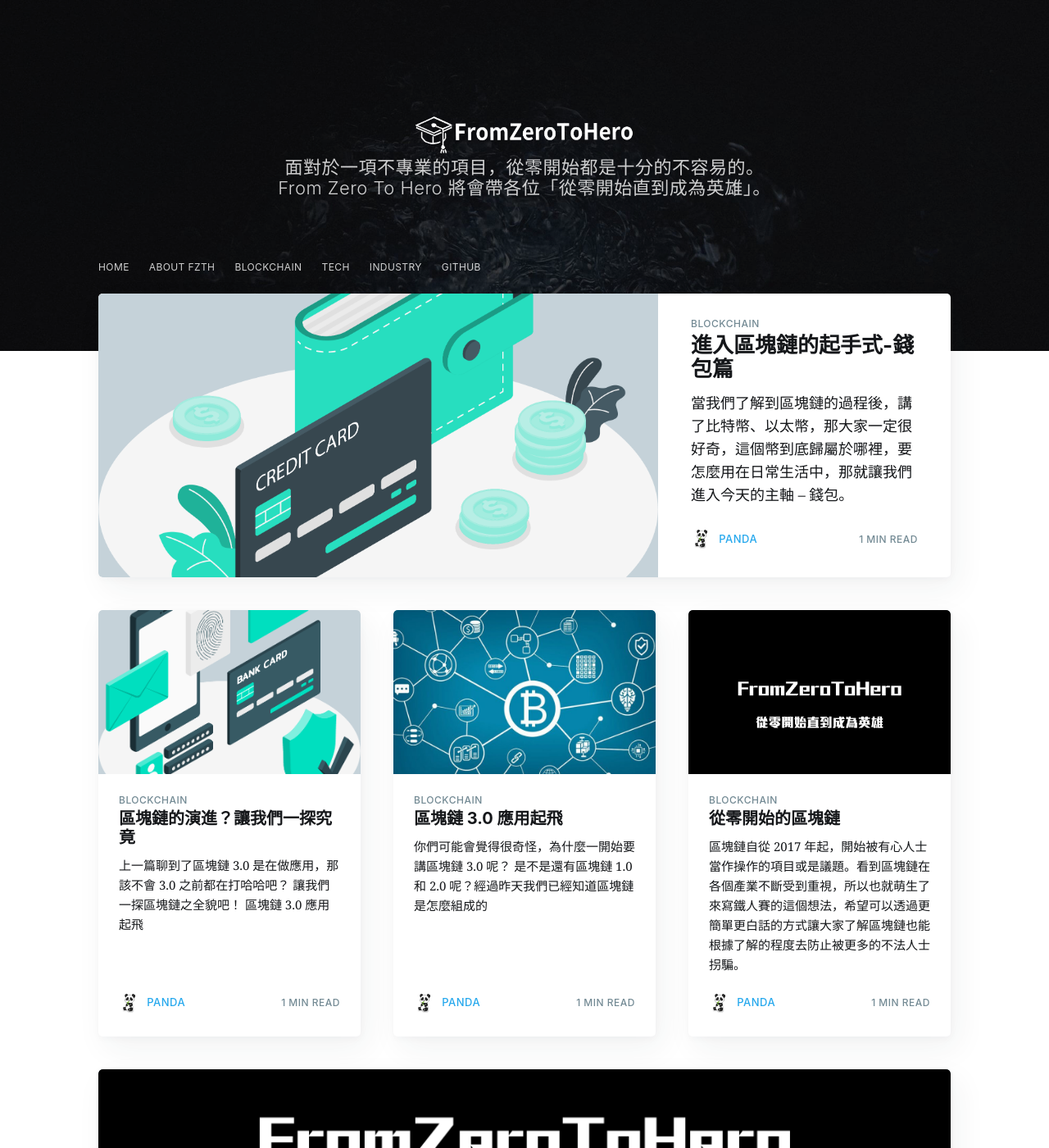
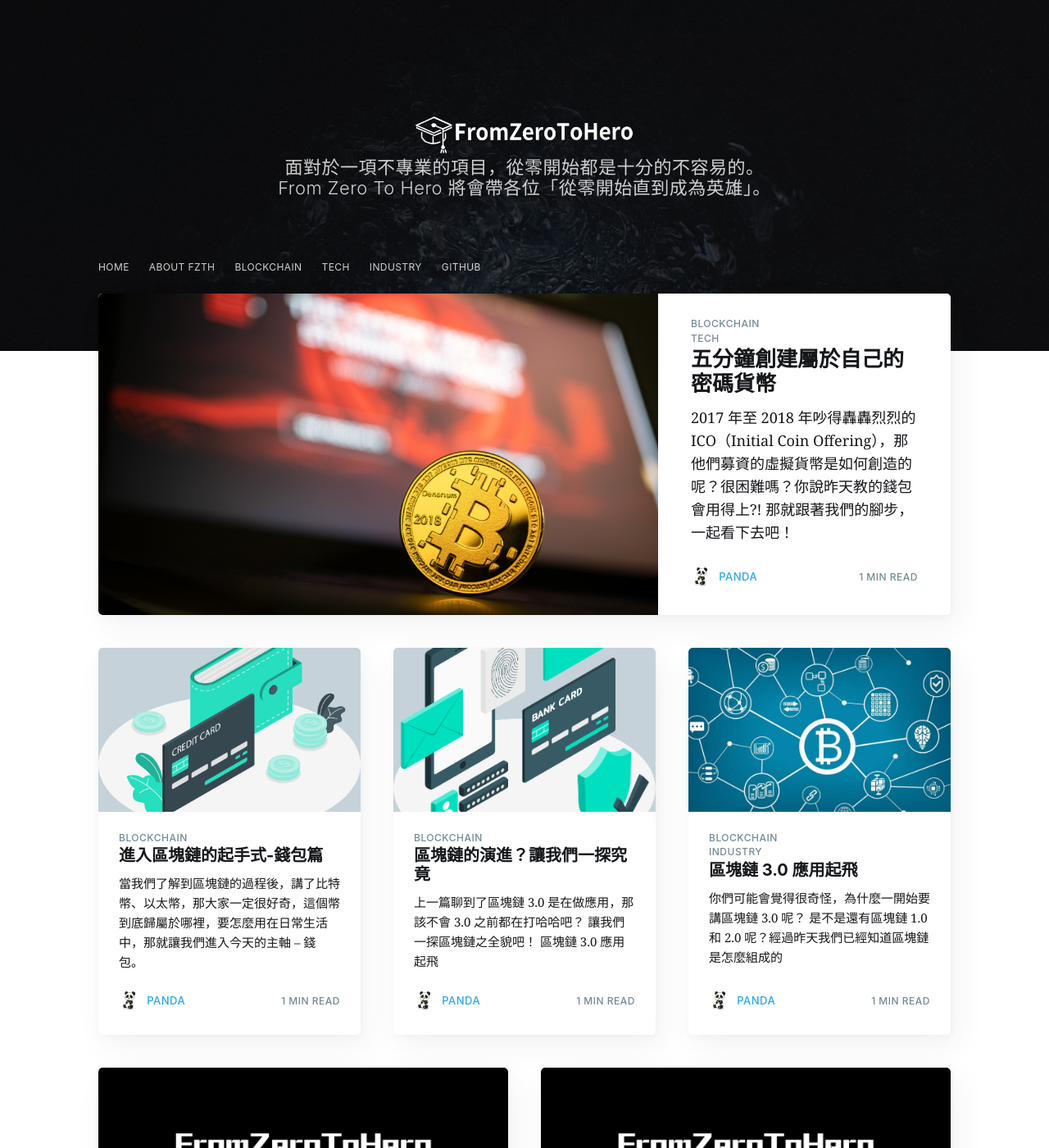
Before and after one commit to FZTH-Blockchain/fzth, a Jekyll site: the page built from index.html, in a window 1280 px wide and 1400 px high. Shown: the whole window at 82% size. Built offline with Jekyll 4.4.1, drawn with Linux system fonts in a browser that asks for light colours; nearby versions of some CDN libraries; the list of posts is cut into pages by our own code; comment, search, counter and statistics services are not loaded.

Commit message:
新增文章-五分鐘創建屬於自己的密碼貨幣

````diff
--- a/_posts/2019-12-05-進入區塊鏈的起手式 - 錢包篇.md
+++ /dev/null
@@ -1,142 +0,0 @@
----
-layout: post
-current: post
-cover: assets/images/panda-36.png #封面圖片
-navigation: True #上方導覽列
-title: 進入區塊鏈的起手式-錢包篇 #標題名稱
-date: 2019-12-05 #日期 YYYY-MM-DD
-tags: blockchain #標籤
-class: post-template
-subclass: 'post'
-author: panda #作者
----
-> 當我們了解到區塊鏈的過程後，講了比特幣、以太幣，那大家一定很好奇，這個幣到底歸屬於哪裡，要怎麼用在日常生活中，那就讓我們進入今天的主軸 -- 錢包。
-
-## 區塊鏈錢包
-
-我們可能會想到的錢包是長這樣
-
-<div align="center">
-    <img src="./assets/images/panda-27.png" style="width:100%">
-</div>
-
-<center><strong>圖1 錢包。</strong></center>
-
-<br>
-
-但區塊鏈的錢包可能就是一個 App 或一串數字，我們就稱它是區塊鏈錢包，聽起來是不是很沒實感呢？
-
-![](https://spectrocoin.com/vassets/images/public/a76b5158eecd85033d345100c4f15ae7-wallet_section1.png)
-
-順帶一提區塊鏈錢包可是有分**冷熱**喔！究竟是不是一個拿來煮的/冰的，那就跟著我們的腳步一起看下去吧！
-
-## MetaMask
-
-從前有隻小狐狸，祂叫做 MetaMask，祂長得十分可愛，並且祂賦予強大的功能，也被我們稱做是區塊鏈瀏覽器錢包第一把交椅。
-
-基本上，只要是開發者一定有聽說過 MetaMask，因為本篇是給技術小白看的，所以就讓我們手把手帶著大家一起來捕捉自己的小狐狸吧！
-
-
-> 需要準備 Chrome 瀏覽器！
-
-
-請先開啟至 [MetaMask官網](https://metamask.io/) 點選 Get Chrome Extension 就會至 Chrome 商店請點選安裝，將會在右上角工具列看到小狐狸的誕生，那讓我們點擊祂。
-
-<div align="center">
-    <img src="./assets/images/panda-28.png" style="width:100%">
-</div>
-
-<center><strong>圖2 就會有簡單的開場白。</strong></center>
-
-<br>
-
-> 因為我們這邊是純新手，所以我們選擇 「好，我們開始吧！」，當然大家如果已經有錢包的話，就可以輸入自己的助記詞。
-
-<div align="center">
-    <img src="./assets/images/panda-29.png" style="width:100%">
-</div>
-
-<center><strong>圖3 創建全新的錢包。</strong></center>
-
-<br>
-
-<div align="center">
-    <img src="./assets/images/panda-30.png" style="width:100%">
-</div>
-
-<center><strong>圖4 使用說明書。</strong></center>
-
-<br>
-
-<div align="center">
-    <img src="./assets/images/panda-31.png" style="width:100%">
-</div>
-
-<center><strong>圖5 創建錢包的密碼，這裡的密碼並非私鑰。</strong></center>
-
-<br>
-
-<div align="center">
-    <img src="./assets/images/panda-32.png" style="width:100%">
-</div>
-
-<center><strong>圖6 助記詞登打。</strong></center>
-
-> 然後就會看到所謂的註記詞，小狐狸也跟我們說如果洩漏自己的助記詞會被別人竊取自己的代幣！（**十分嚴重**）
-
-<br>
-
-<div align="center">
-    <img src="./assets/images/panda-33.png" style="width:100%">
-</div>
-
-<center><strong>圖7 自己的第一個區塊鏈錢包。</strong></center>
-
-<br>
-
-是不是很簡單呢？
-
-你說，那這樣每次開啟區塊鏈的錢包都要開啟電腦很麻煩。
-
-沒錯！所以現在的區塊鏈錢包不僅有大多數開發者用的 MetaMask 以及許多的手機區塊鏈錢包（像是 [Trust](https://trustwallet.com/)、以及台灣團隊的 [Dapp Pocket](https://www.dapppocket.io/zh-tw/))，有了這些區塊鏈錢包會讓我們在操作自己的密碼貨幣更能得心應手。
-
-## 冷熱錢包
-
-那接下來我們來介紹，什麼是冷熱錢包吧！
-
-> 冷錢包
-
-冷錢包就是指交易前**不聯網**的錢包。冷錢包安全性高，同時成本也較高，並且比較不好使用，但現在的冷錢包也都越做越好了！
-
-
-<div align="center">
-    <img src="./assets/images/panda-34.png" style="width:100%">
-</div>
-
-<center><strong>圖8 CoolWallet S。</strong></center>
-
-<br>
-
-> 熱錢包
-
-熱錢包就是**保持連網上線的錢包**。熱錢包有電腦錢包、手機錢包和網頁錢包三種類型。
-
-那大多熱錢包都有個蠻致命的問題皆是若你只要電腦、手機遺失了，通常只要沒有好好養成好好保管助記詞習慣的使用者，就會損失自己所有的密碼貨幣。
-
-<div align="center">
-    <img src="./assets/images/panda-35.png" style="width:100%">
-</div>
-
-<center><strong>圖9 以小狐狸 Metamask 為例 。</strong></center>
-
-<br>
-
-## 小結
-今天十分簡單的介紹了區塊鏈的錢包，並且帶大家手把手的創建自己的區塊鏈錢包，介紹了冷熱錢包之差異（基本上就是會不會保持聯網這件事情）。
-
-若文章有任何的問題或要討論的部分，歡迎在底下留言。
-歡迎透過 `Email: pandap.d819@gamil.com` 聯絡我。
-
-## 參考資料
-- [MetaMask](https://metamask.io/)
-- [冷熱錢包](https://read01.com/KBKgNok.html#.XYOStJMza-o)
--- /dev/null
+++ b/_posts/2019-12-06-進入區塊鏈的起手式 - 錢包篇.md
@@ -0,0 +1,142 @@
+---
+layout: post
+current: post
+cover: assets/images/panda-36.png #封面圖片
+navigation: True #上方導覽列
+title: 進入區塊鏈的起手式-錢包篇 #標題名稱
+date: 2019-12-06 #日期 YYYY-MM-DD
+tags: blockchain #標籤
+class: post-template
+subclass: 'post'
+author: panda #作者
+---
+> 當我們了解到區塊鏈的過程後，講了比特幣、以太幣，那大家一定很好奇，這個幣到底歸屬於哪裡，要怎麼用在日常生活中，那就讓我們進入今天的主軸 -- 錢包。
+
+## 區塊鏈錢包
+
+我們可能會想到的錢包是長這樣
+
+<div align="center">
+    <img src="./assets/images/panda-27.png" style="width:100%">
+</div>
+
+<center><strong>圖1 錢包。</strong></center>
+
+<br>
+
+但區塊鏈的錢包可能就是一個 App 或一串數字，我們就稱它是區塊鏈錢包，聽起來是不是很沒實感呢？
+
+![](https://spectrocoin.com/vassets/images/public/a76b5158eecd85033d345100c4f15ae7-wallet_section1.png)
+
+順帶一提區塊鏈錢包可是有分**冷熱**喔！究竟是不是一個拿來煮的/冰的，那就跟著我們的腳步一起看下去吧！
+
+## MetaMask
+
+從前有隻小狐狸，祂叫做 MetaMask，祂長得十分可愛，並且祂賦予強大的功能，也被我們稱做是區塊鏈瀏覽器錢包第一把交椅。
+
+基本上，只要是開發者一定有聽說過 MetaMask，因為本篇是給技術小白看的，所以就讓我們手把手帶著大家一起來捕捉自己的小狐狸吧！
+
+
+> 需要準備 Chrome 瀏覽器！
+
+
+請先開啟至 [MetaMask官網](https://metamask.io/) 點選 Get Chrome Extension 就會至 Chrome 商店請點選安裝，將會在右上角工具列看到小狐狸的誕生，那讓我們點擊祂。
+
+<div align="center">
+    <img src="./assets/images/panda-28.png" style="width:100%">
+</div>
+
+<center><strong>圖2 就會有簡單的開場白。</strong></center>
+
+<br>
+
+> 因為我們這邊是純新手，所以我們選擇 「好，我們開始吧！」，當然大家如果已經有錢包的話，就可以輸入自己的助記詞。
+
+<div align="center">
+    <img src="./assets/images/panda-29.png" style="width:100%">
+</div>
+
+<center><strong>圖3 創建全新的錢包。</strong></center>
+
+<br>
+
+<div align="center">
+    <img src="./assets/images/panda-30.png" style="width:100%">
+</div>
+
+<center><strong>圖4 使用說明書。</strong></center>
+
+<br>
+
+<div align="center">
+    <img src="./assets/images/panda-31.png" style="width:100%">
+</div>
+
+<center><strong>圖5 創建錢包的密碼，這裡的密碼並非私鑰。</strong></center>
+
+<br>
+
+<div align="center">
+    <img src="./assets/images/panda-32.png" style="width:100%">
+</div>
+
+<center><strong>圖6 助記詞登打。</strong></center>
+
+> 然後就會看到所謂的註記詞，小狐狸也跟我們說如果洩漏自己的助記詞會被別人竊取自己的代幣！（**十分嚴重**）
+
+<br>
+
+<div align="center">
+    <img src="./assets/images/panda-33.png" style="width:100%">
+</div>
+
+<center><strong>圖7 自己的第一個區塊鏈錢包。</strong></center>
+
+<br>
+
+是不是很簡單呢？
+
+你說，那這樣每次開啟區塊鏈的錢包都要開啟電腦很麻煩。
+
+沒錯！所以現在的區塊鏈錢包不僅有大多數開發者用的 MetaMask 以及許多的手機區塊鏈錢包（像是 [Trust](https://trustwallet.com/)、以及台灣團隊的 [Dapp Pocket](https://www.dapppocket.io/zh-tw/))，有了這些區塊鏈錢包會讓我們在操作自己的密碼貨幣更能得心應手。
+
+## 冷熱錢包
+
+那接下來我們來介紹，什麼是冷熱錢包吧！
+
+> 冷錢包
+
+冷錢包就是指交易前**不聯網**的錢包。冷錢包安全性高，同時成本也較高，並且比較不好使用，但現在的冷錢包也都越做越好了！
+
+
+<div align="center">
+    <img src="./assets/images/panda-34.png" style="width:100%">
+</div>
+
+<center><strong>圖8 CoolWallet S。</strong></center>
+
+<br>
+
+> 熱錢包
+
+熱錢包就是**保持連網上線的錢包**。熱錢包有電腦錢包、手機錢包和網頁錢包三種類型。
+
+那大多熱錢包都有個蠻致命的問題皆是若你只要電腦、手機遺失了，通常只要沒有好好養成好好保管助記詞習慣的使用者，就會損失自己所有的密碼貨幣。
+
+<div align="center">
+    <img src="./assets/images/panda-35.png" style="width:100%">
+</div>
+
+<center><strong>圖9 以小狐狸 Metamask 為例 。</strong></center>
+
+<br>
+
+## 小結
+今天十分簡單的介紹了區塊鏈的錢包，並且帶大家手把手的創建自己的區塊鏈錢包，介紹了冷熱錢包之差異（基本上就是會不會保持聯網這件事情）。
+
+若文章有任何的問題或要討論的部分，歡迎在底下留言。
+歡迎透過 `Email: pandap.d819@gamil.com` 聯絡我。
+
+## 參考資料
+- [MetaMask](https://metamask.io/)
+- [冷熱錢包](https://read01.com/KBKgNok.html#.XYOStJMza-o)
--- /dev/null
+++ b/_posts/2019-12-07-五分鐘創建屬於自己的密碼貨幣.md
@@ -0,0 +1,118 @@
+---
+layout: post
+current: post
+cover: assets/images/panda-37.png #封面圖片
+navigation: True #上方導覽列
+title: 五分鐘創建屬於自己的密碼貨幣 #標題名稱
+date: 2019-12-07 #日期 YYYY-MM-DD
+tags: blockchain tech #標籤
+class: post-template
+subclass: 'post'
+author: panda #作者
+---
+> 2017 年至 2018 年吵得轟轟烈烈的 ICO（Initial Coin Offering），那他們募資的虛擬貨幣是如何創造的呢？很困難嗎？你說昨天教的錢包會用得上?!
+那就跟著我們的腳步，一起看下去吧！
+
+> 若想要部署自己的虛擬貨幣至**主網**上，請點選右上角的 Networks — 選擇 Main Ethereum Network !
+
+<div align="center">
+    <img src="./assets/images/panda-38.png" style="width:100%">
+</div>
+
+<center><strong>圖1 Ropsten Test Network。</strong></center>
+
+<br>
+
+`此篇的教學會採用 Ethereum Ropsten Test Network，若順利測試成功再進行部署至主網（Main Ethereum Network）會比較安全且省錢喔！`
+
+## Step 0 必備條件
+```必備條件
+- MetaMask 錢包 + 足夠的 ETH
+- Chrome 或是 可以安裝錢包的瀏覽器
+
+密碼貨幣規格(Crypto Currency Spec)
+- 名稱(Name): NkustCoin
+- 符號(Symbol): NKC
+- 小數點(Decimal Point): 0
+- 代幣總數(Token Amount): 1000
+```
+
+## Step 1 複製貼上大法
+請先將 MetaMask 的 NetWork 切換到 Ropsten Test Network，並且到這裡[領取免費ETH](https://faucet.metamask.io/)。
+複製「[程式碼(Code)](https://gist.github.com/panda850819/4300543031b341b58921aa1b009166ce)然後將這個貼在「[智能合約編輯器(Smart Contract Online Editor)](https://remix.ethereum.org/)」
+
+<div align="center">
+    <img src="./assets/images/panda-39.gif" style="width:100%">
+</div>
+
+<center><strong>圖2 將程式碼貼至智能合約編輯器。</strong></center>
+
+<br>
+
+## Step2 修改參數
+```
+修改三個參數（Modify three parameters）
+姓名（Name） / 符號（Symbol） / 小數點（Decimal）
+```
+
+<div align="center">
+    <img src="./assets/images/panda-40.gif" style="width:100%">
+</div>
+
+<center><strong>圖3 修改合約參數。</strong></center>
+
+<br>
+
+## Step3 部署合約
+```
+設定代幣總數到 1000(設定多少取決於自己喔！）,然後部署合約到 Etheruem 測試網路。
+注意：
+1000 with decimal of 2 --> 10.00
+每一個單位為 0.01 共有 1000 個 --> 10.00
+```
+
+<div align="center">
+    <img src="./assets/images/panda-41.gif" style="width:100%">
+</div>
+
+<center><strong>圖4 部署 ERC-20 智能合約在 Remix IDE。</strong></center>
+
+<br>
+
+## Step4 加入貨幣
+```
+1. 複製 Remix 合約地址
+2. 打開 Metamask 錢包
+3. 新增代幣（Add tokens）中貼上合約地址
+我們將會看到剛剛創建的貨幣 :)
+```
+
+<div align="center">
+    <img src="./assets/images/panda-42.gif" style="width:100%">
+</div>
+
+<center><strong>圖5 將 ERC-20 貨幣加入至錢包中。</strong></center>
+
+<br>
+
+## 小結
+在短短的五分鐘內，我們就完成發幣的動作，需要歸功於 ERC-20 標準，這個標準為 ERC-20 tokens 定義了一個通用的規則。
+
+```
+Functions
+1. 總供應量(totalSupply)
+2. 代幣餘額(balanceOf)
+3. 傳送方(transfer)
+4. 從哪傳送來(transferFrom)
+5. 指定付款方(approve)
+6. 檢查token使用者的代幣數量(allowance)兩個事件
+```
+```
+Events
+1. 傳送(transfer)
+2. 指定付款方並記錄(Approval)
+```
+讓我們可以快速地使用 Remix 在 Etheruem... 等主網發布自己的虛擬貨幣！
+若想從其他地方查看自己的合約或是貨幣狀況，則需要切換網路（Network），請點選下圖紅框來切換網路！
+- Ethereum 主網：https://etherscan.io/
+- Ropsten 測試網：https://ropsten.etherscan.io/
````
Also changed, not shown: _data/tags.yml (+0 -12 lines), _posts/2019-12-02-區塊鏈 3.0 應用起飛？.md (+1 -1 lines), assets/images/fzth-bg.png (added), assets/images/panda-37.png (added), assets/images/panda-38.png (added), 4 other files.
